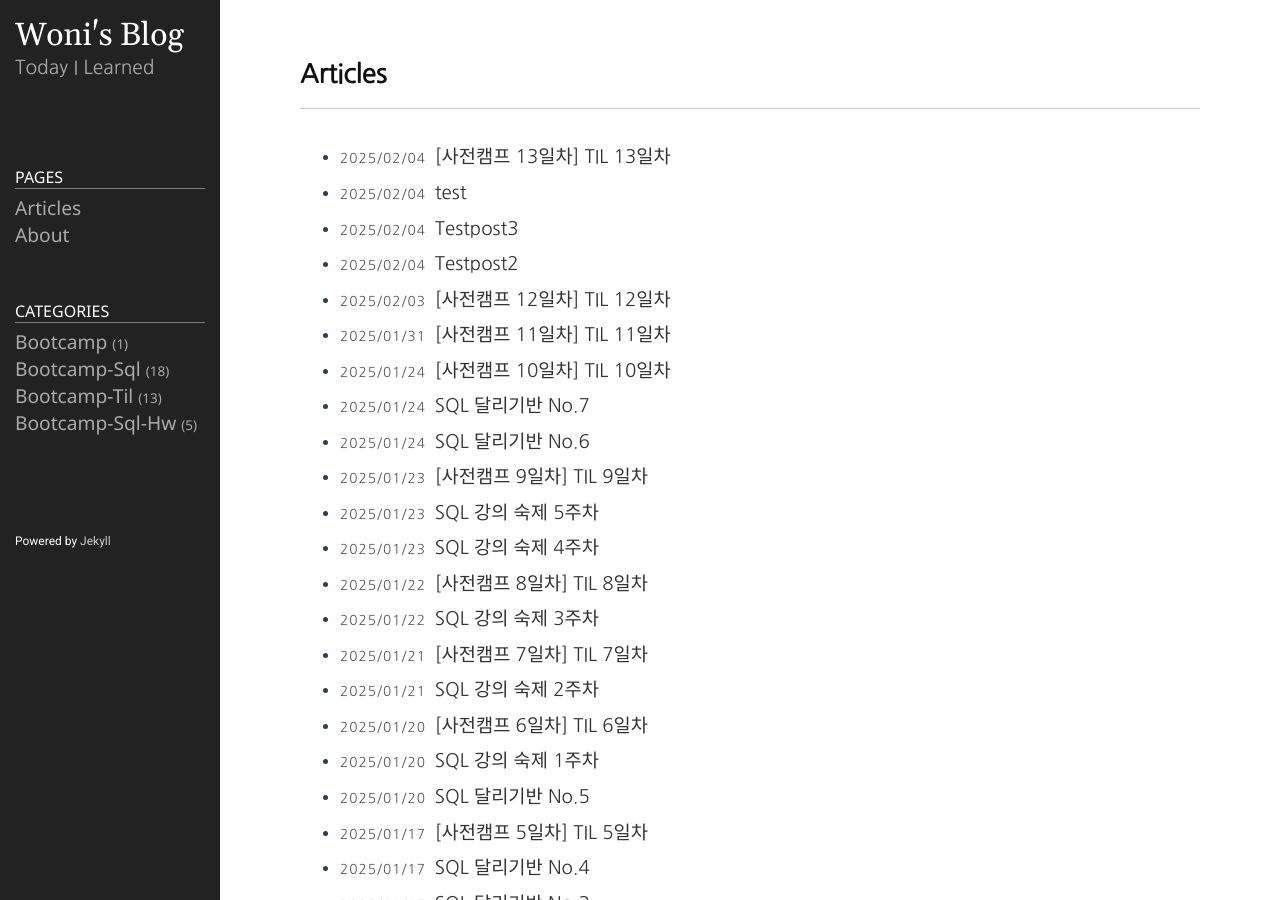
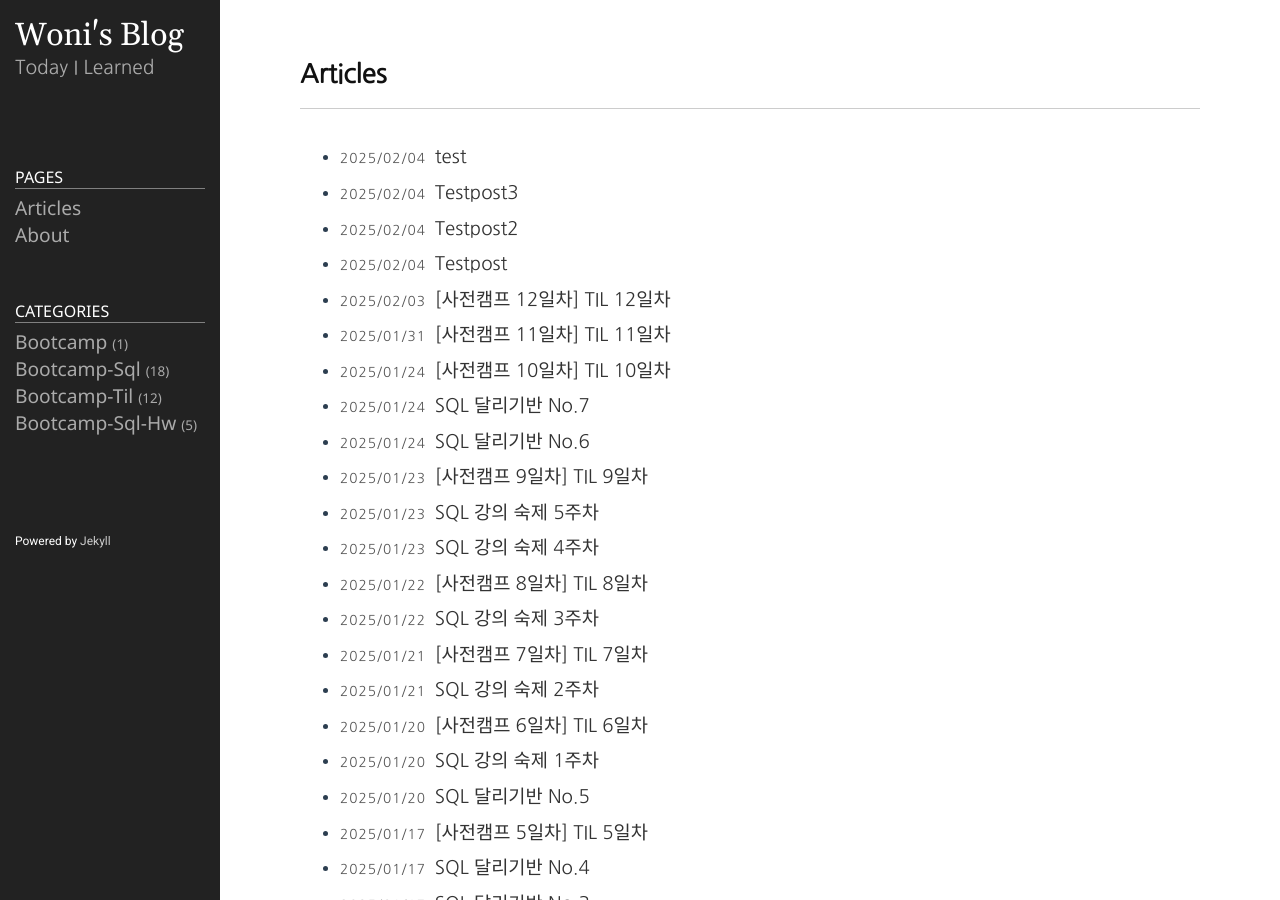
Before and after one commit to s-woni/s-woni.github.io, a Jekyll site: the page built from index.md, in a window 1280 px wide and 900 px high. Built offline with Jekyll 4.4.1, drawn with Linux system fonts in a browser that asks for light colours.

Commit message:
Update 2025-02-04-testpost.html

```diff
--- a/_posts/pre-camp-til/2025-02-04-testpost.html
+++ b/_posts/pre-camp-til/2025-02-04-testpost.html
@@ -1,8 +1,5 @@
 ---
-layout: post
-title: "[사전캠프 13일차] TIL 13일차"
-date: 2025-02-04 14:51:00 +0900
-category: bootcamp-til
+layout: page
 ---
 
 <!DOCTYPE html>
```
